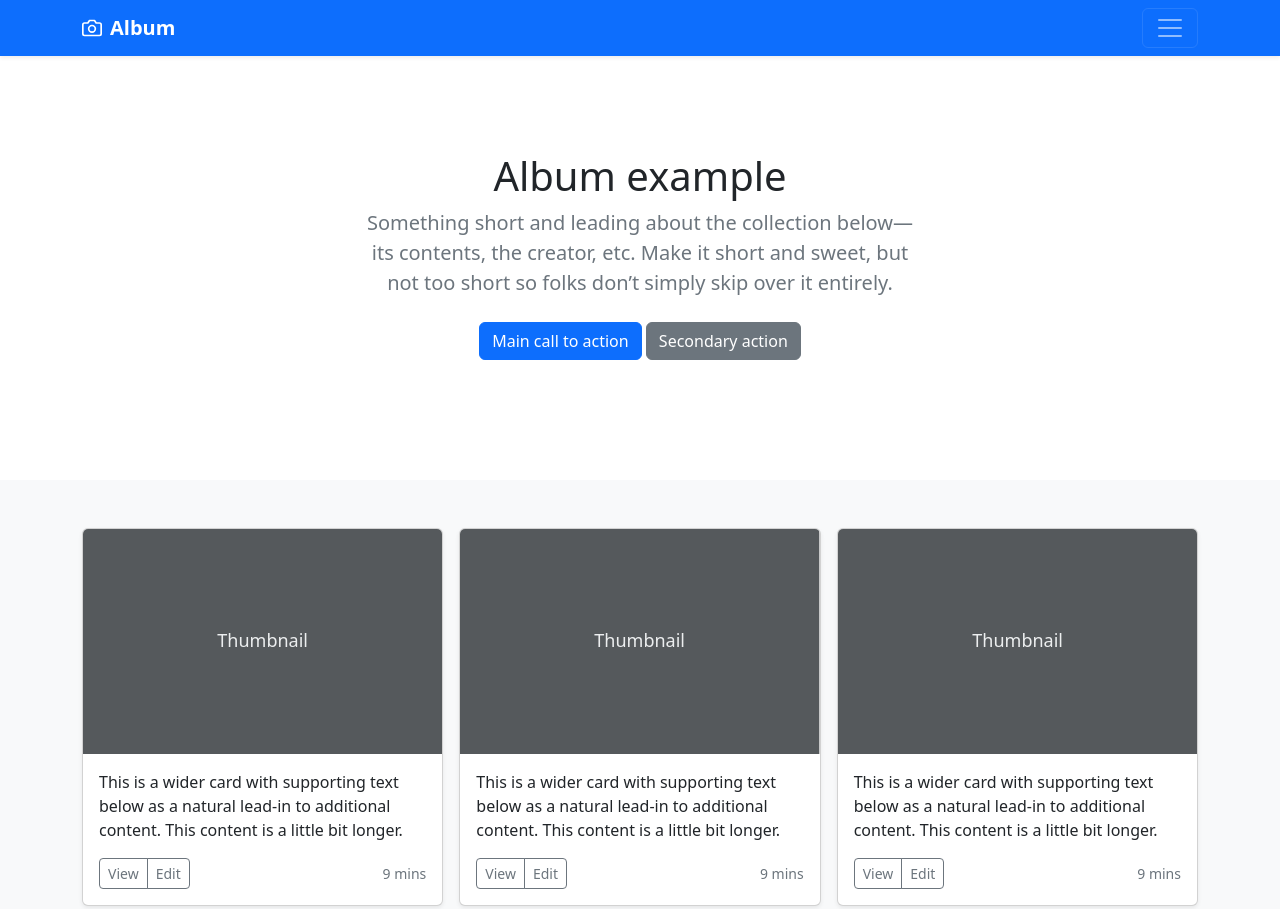
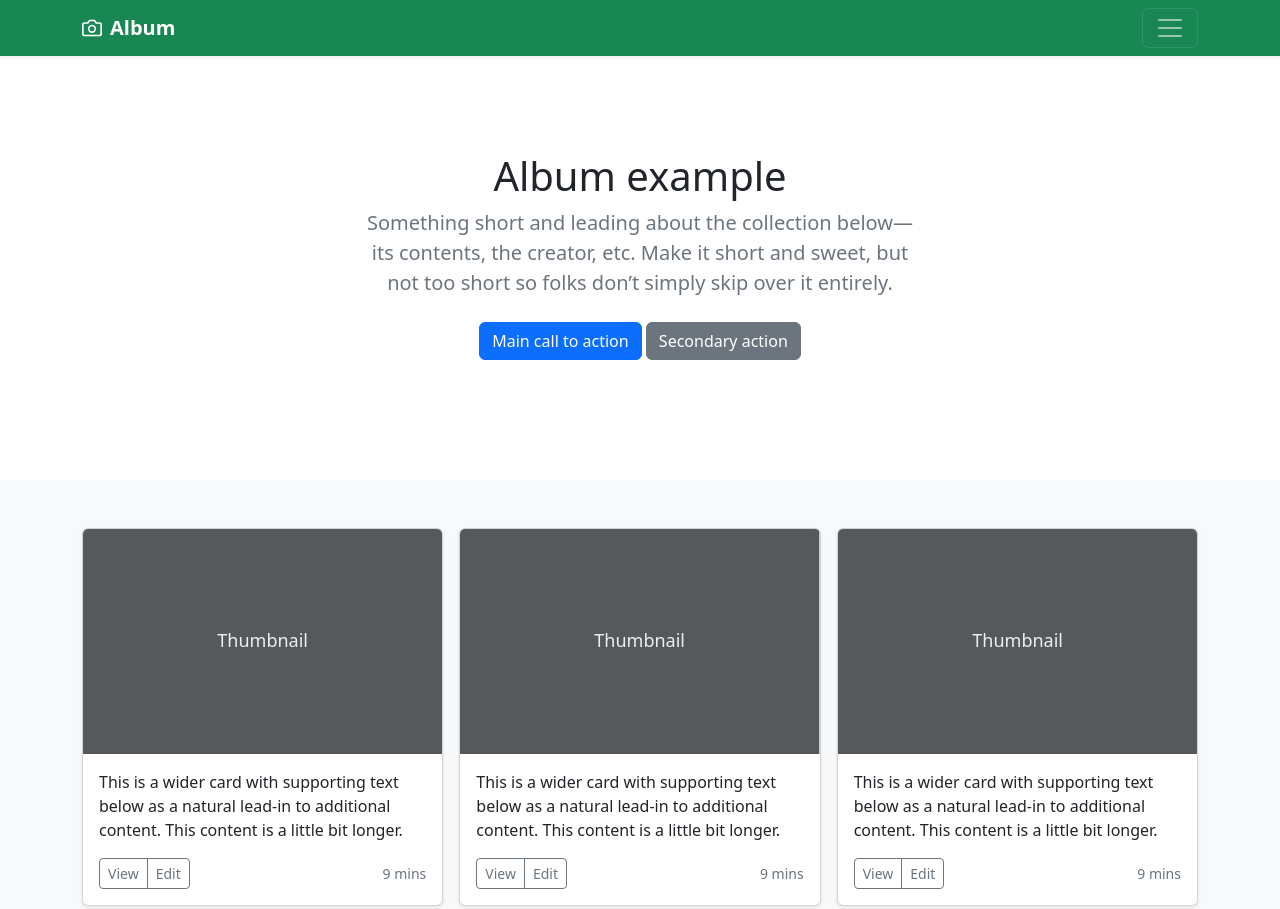
Before and after one commit to Kiransalve003/album, a plain HTML site: page index.html in a window 1280 px wide. Shown: the top 909 px of the page. Drawn offline with nearby package versions, Linux system fonts and the light colour scheme.

Commit message:
application

```diff
--- a/index.html
+++ b/index.html
@@ -103,7 +103,7 @@
           </div>
         </div>
       </div>
-      <div class="navbar navbar-dark bg-primary navbar-dark shadow-sm">
+      <div class="navbar navbar-dark bg-success navbar-dark shadow-sm">
         <div class="container">
           <a href="#" class="navbar-brand d-flex align-items-center">
             <svg
```
Also changed, not shown: manifest.json.
